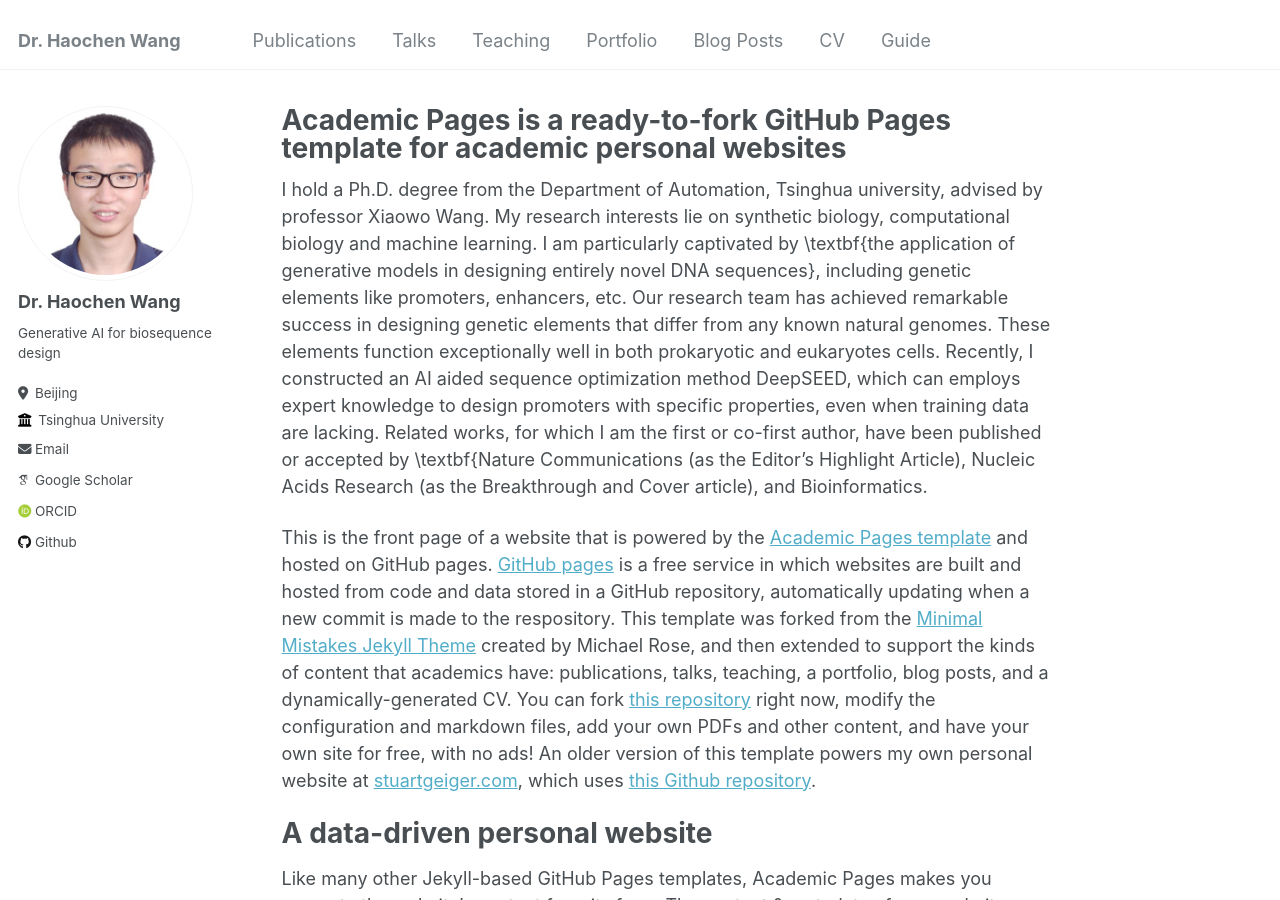
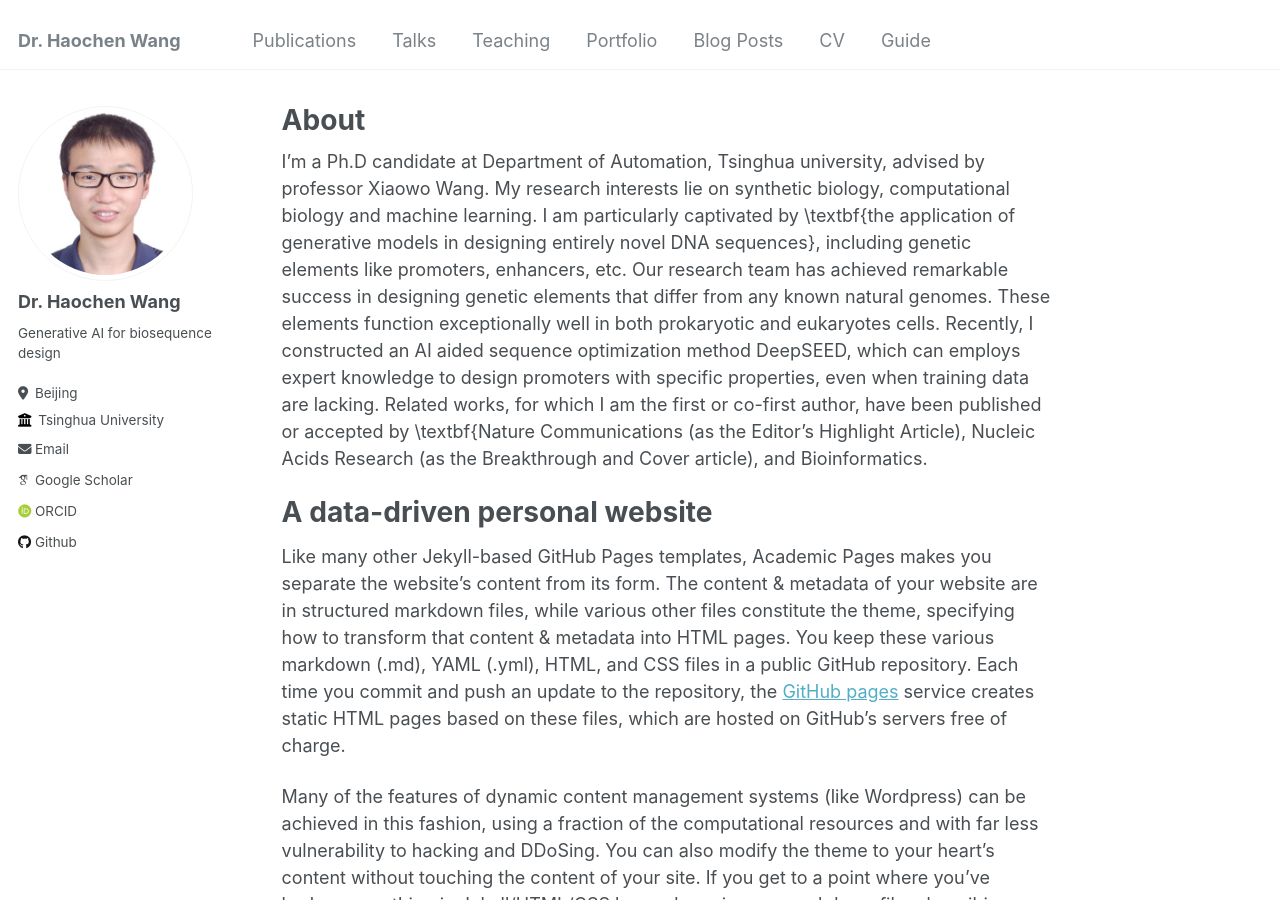
Before and after one commit to HaochenW/HaochenW.github.io, a Jekyll site: the page built from _pages/about.md, in a window 1280 px wide and 900 px high. Built offline with Jekyll 4.4.1, drawn with Linux system fonts in a browser that asks for light colours; some web fonts are replaced.

Commit message:
Update about.md

```diff
--- a/_pages/about.md
+++ b/_pages/about.md
@@ -1,16 +1,14 @@
 ---
 permalink: /
-title: "Academic Pages is a ready-to-fork GitHub Pages template for academic personal websites"
+title: "About"
 author_profile: true
 redirect_from:
   - /about/
   - /about.html
 ---
 
-I hold a Ph.D. degree from the Department of Automation, Tsinghua university, advised by professor Xiaowo Wang. My research interests lie on synthetic biology, computational biology and machine learning. I am particularly captivated by \textbf{the application of generative models in designing entirely novel DNA sequences}, including genetic elements like promoters, enhancers, etc. Our research team has achieved remarkable success in designing genetic elements that differ from any known natural genomes. These elements function exceptionally well in both prokaryotic and eukaryotes cells. Recently, I constructed an AI aided sequence optimization method DeepSEED, which can employs expert knowledge to design promoters with specific properties, even when training data are lacking. Related works, for which I am the first or co-first author, have been published or accepted by \textbf{Nature Communications (as the Editor’s Highlight Article), Nucleic Acids Research (as the Breakthrough and Cover article), and Bioinformatics.
+I'm a Ph.D candidate at Department of Automation, Tsinghua university, advised by professor Xiaowo Wang. My research interests lie on synthetic biology, computational biology and machine learning. I am particularly captivated by \textbf{the application of generative models in designing entirely novel DNA sequences}, including genetic elements like promoters, enhancers, etc. Our research team has achieved remarkable success in designing genetic elements that differ from any known natural genomes. These elements function exceptionally well in both prokaryotic and eukaryotes cells. Recently, I constructed an AI aided sequence optimization method DeepSEED, which can employs expert knowledge to design promoters with specific properties, even when training data are lacking. Related works, for which I am the first or co-first author, have been published or accepted by \textbf{Nature Communications (as the Editor’s Highlight Article), Nucleic Acids Research (as the Breakthrough and Cover article), and Bioinformatics.
 
-
-This is the front page of a website that is powered by the [Academic Pages template](https://github.com/academicpages/academicpages.github.io) and hosted on GitHub pages. [GitHub pages](https://pages.github.com) is a free service in which websites are built and hosted from code and data stored in a GitHub repository, automatically updating when a new commit is made to the respository. This template was forked from the [Minimal Mistakes Jekyll Theme](https://mmistakes.github.io/minimal-mistakes/) created by Michael Rose, and then extended to support the kinds of content that academics have: publications, talks, teaching, a portfolio, blog posts, and a dynamically-generated CV. You can fork [this repository](https://github.com/academicpages/academicpages.github.io) right now, modify the configuration and markdown files, add your own PDFs and other content, and have your own site for free, with no ads! An older version of this template powers my own personal website at [stuartgeiger.com](http://stuartgeiger.com), which uses [this Github repository](https://github.com/staeiou/staeiou.github.io).
 
 A data-driven personal website
 ======
```
